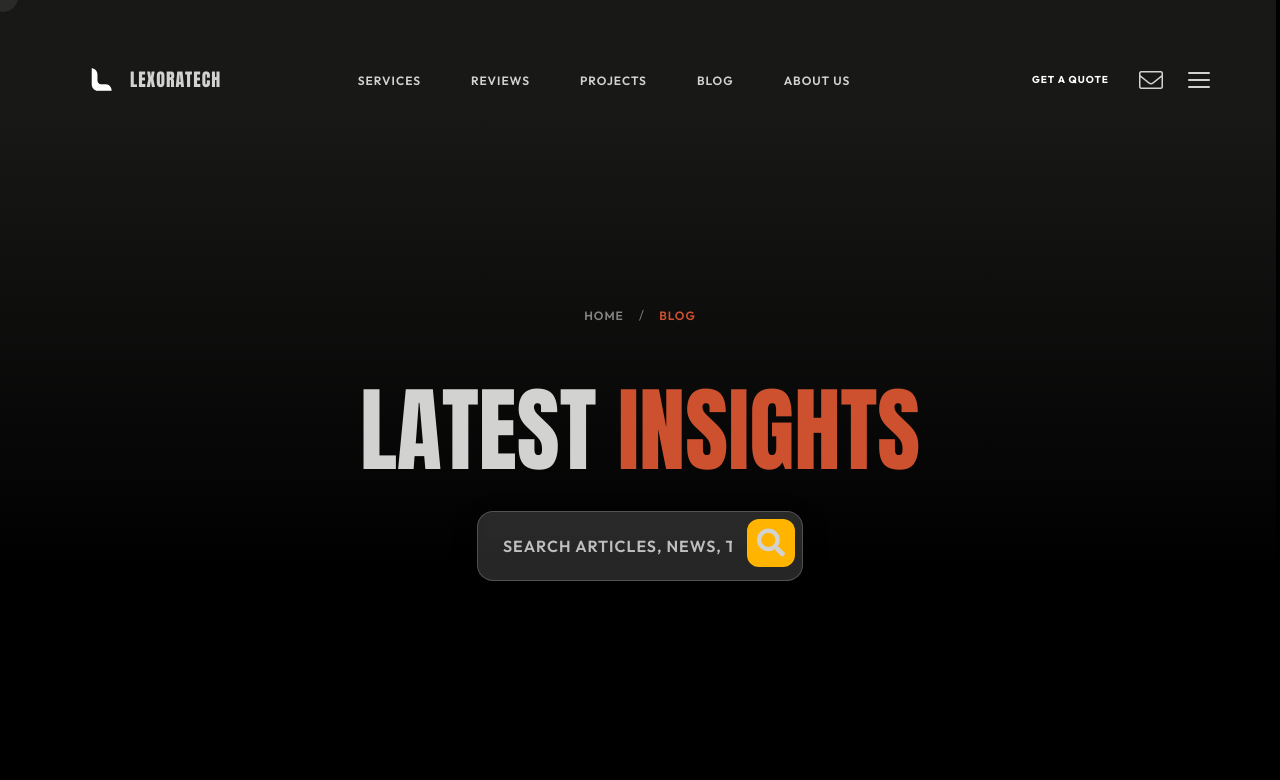
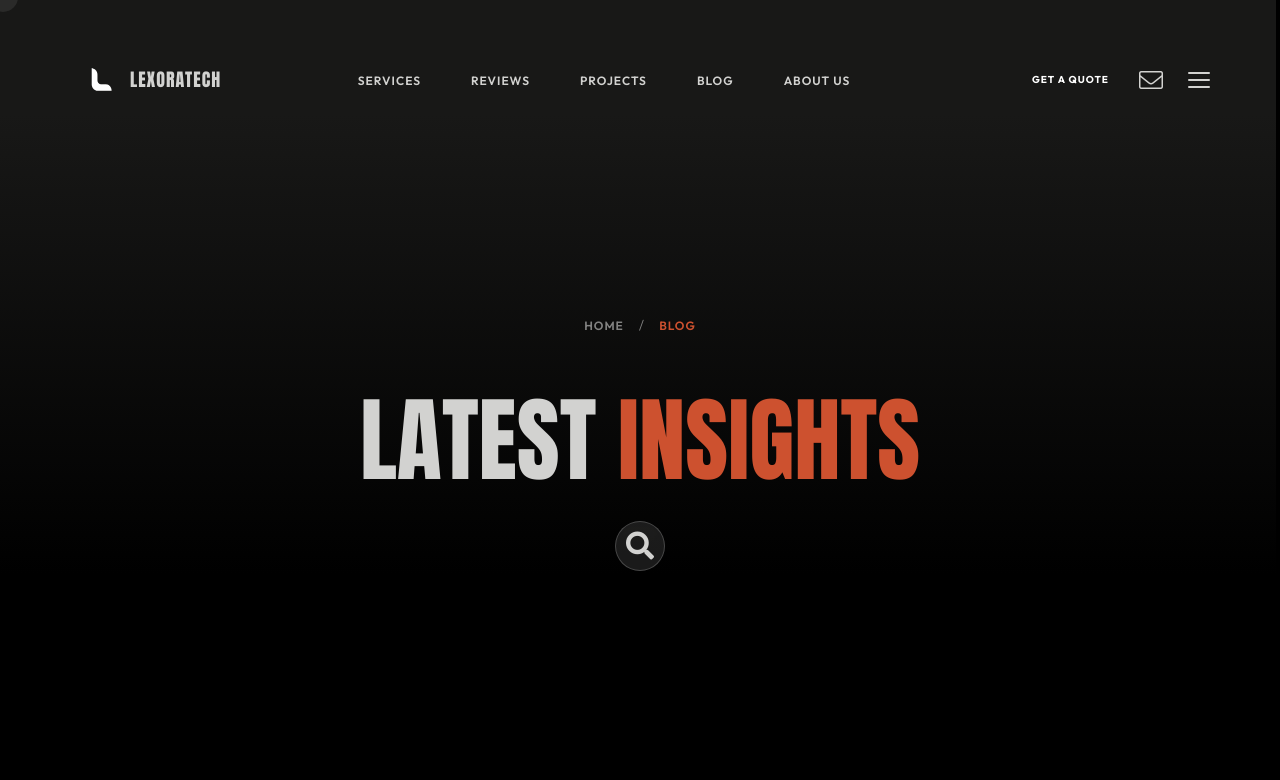
Before and after one commit to Lexora-Tech/LexoraNew-Web, a PHP site: page /blog.php in a window 1280 px wide. Shown: the top 780 px of the page. Run offline with PHP 8.4, Linux system fonts and the light colour scheme; data that the repository does not hold is empty.

Commit message:
update blog

```diff
--- a/blog.php
+++ b/blog.php
@@ -14,35 +14,32 @@ $offset = ($page - 1) * $limit;
 // --- 2. SEARCH LOGIC ---
 $search_term = "";
 $where_clause = "";
+$is_search_active = false; // Flag to control layout order
 
-if (isset($_GET['search']) && !empty($_GET['search'])) {
-    $search_term = mysqli_real_escape_string($conn, $_GET['search']);
+if (isset($_GET['search']) && trim($_GET['search']) !== '') {
+    $search_term = mysqli_real_escape_string($conn, trim($_GET['search']));
     $where_clause = "WHERE title LIKE '%$search_term%' OR heading LIKE '%$search_term%'";
+    $is_search_active = true;
 }
 
-// --- 3. FETCH TOTAL COUNT ---
+// --- 3. FETCH DATA ---
 $count_sql = "SELECT COUNT(*) as total FROM blogs $where_clause";
 $count_query = mysqli_query($conn, $count_sql);
 $count_data = mysqli_fetch_assoc($count_query);
 $total_records = $count_data['total'];
 $total_pages = ceil($total_records / $limit);
 
-// --- 4. FETCH LATEST BLOGS ---
 $latest_query = "SELECT * FROM blogs $where_clause ORDER BY created_at DESC LIMIT $offset, $limit";
 $result_latest = mysqli_query($conn, $latest_query);
 
-// --- 5. FETCH POPULAR BLOGS (Trending) ---
 $popular_query = "SELECT * FROM blogs ORDER BY views DESC LIMIT 10";
 $result_popular = mysqli_query($conn, $popular_query);
 
-// --- HELPER: ESTIMATE READ TIME ---
 function estimateReadTime($text) {
     $word_count = str_word_count(strip_tags($text));
-    $minutes = floor($word_count / 200);
-    return max(1, $minutes) . ' min read';
+    return max(1, floor($word_count / 200)) . ' min read';
 }
 
-// --- HELPER: PAGINATION URL ---
 function pageUrl($pageNum, $search) {
     $url = "?page=" . $pageNum;
     if (!empty($search)) { $url .= "&search=" . urlencode($search); }
@@ -66,17 +63,61 @@ function pageUrl($pageNum, $search) {
     <link rel="shortcut icon" type="image/x-icon" href="img/logo/logo.png" />
 
     <style>
-        /* --- GLASSMORPHIC SEARCH BAR --- */
+        /* --- 1. SEARCH TRIGGER BUTTON --- */
+        .search-trigger-wrapper {
+            margin-top: 35px;
+            display: flex;
+        }
+
+        .glass-trigger-btn {
+            width: 50px;
+            height: 50px;
+            border-radius: 50%;
+            background: rgba(255, 255, 255, 0.1);
+            backdrop-filter: blur(10px);
+            border: 1px solid rgba(255, 255, 255, 0.2);
+            color: #fff;
+            display: flex;
+            align-items: center;
+            justify-content: center;
+            cursor: pointer;
+            transition: all 0.3s cubic-bezier(0.25, 0.8, 0.25, 1);
+            font-size: 18px;
+        }
+
+        .glass-trigger-btn:hover {
+            background: #ffb400;
+            color: #000;
+            transform: scale(1.1);
+            box-shadow: 0 0 20px rgba(255, 180, 0, 0.4);
+            border-color: #ffb400;
+        }
+
+        /* --- 2. GLASSMORPHIC SEARCH BAR --- */
         .hero-search-container {
             margin-top: 35px;
             position: relative;
             max-width: 550px;
+            display: none;
+            opacity: 0;
+            transform: translateY(10px);
+            transition: opacity 0.4s ease, transform 0.4s ease;
+        }
+
+        .hero-search-container.active {
+            display: block;
+            animation: fadeInSlide 0.4s forwards;
+        }
+
+        @keyframes fadeInSlide {
+            from { opacity: 0; transform: translateY(10px); }
+            to { opacity: 1; transform: translateY(0); }
         }
 
         .glass-search-input {
             width: 100%;
             padding: 20px 25px;
-            padding-right: 70px;
+            padding-right: 100px;
             background: rgba(255, 255, 255, 0.15);
             backdrop-filter: blur(12px);
             -webkit-backdrop-filter: blur(12px);
@@ -111,15 +152,45 @@ function pageUrl($pageNum, $search) {
             cursor: pointer;
             transition: 0.3s;
             display: flex; align-items: center; justify-content: center;
+            z-index: 2;
         }
         .glass-search-btn:hover { transform: scale(1.05); background: #ffcc00; }
 
-        /* --- DARK MODE CARD DESIGN --- */
+        .glass-close-btn {
+            position: absolute;
+            right: 65px;
+            top: 50%;
+            transform: translateY(-50%);
+            color: rgba(255,255,255,0.6);
+            cursor: pointer;
+            font-size: 16px;
+            z-index: 2;
+            transition: color 0.3s;
+            background: none;
+            border: none;
+            padding: 10px;
+        }
+        .glass-close-btn:hover { color: #fff; transform: translateY(-50%); }
+        .glass-search-input:focus ~ .glass-close-btn { color: #555; }
+
+        /* --- 3. LAYOUT REORDERING STYLES --- */
+        .sections-wrapper {
+            display: flex;
+            flex-direction: column;
+        }
+
+        #trending-section { order: 1; transition: opacity 0.3s ease; }
+        #grid-section { order: 2; transition: opacity 0.3s ease; }
+
+        .sections-wrapper.results-first #trending-section { order: 2; }
+        .sections-wrapper.results-first #grid-section { order: 1; }
+
+        /* --- CARD DESIGN --- */
         .mil-blog-grid-section {
             background-color: #000000;
             padding-top: 100px;
             padding-bottom: 50px;
-            min-height: 400px; /* Reduced min-height to prevent gaps */
+            min-height: 400px;
         }
 
         .lexora-card {
@@ -242,17 +316,31 @@ function pageUrl($pageNum, $search) {
                                 </ul>
                                 <h1 class="mil-display2 mil-rubber">Latest <span class="mil-a2">Insights</span></h1>
 
-                                <div class="hero-search-container">
+                                <div class="search-trigger-wrapper" id="searchTriggerWrapper">
+                                    <div class="glass-trigger-btn" id="searchTriggerBtn">
+                                        <i class="fas fa-search"></i>
+                                    </div>
+                                </div>
+
+                                <div class="hero-search-container" id="searchContainer">
                                     <form id="searchForm" action="" method="GET" style="position: relative;">
                                         <input type="text" id="searchInput" class="glass-search-input" name="search" placeholder="Search articles, news, tutorials..." value="<?php echo htmlspecialchars($search_term); ?>" autocomplete="off">
+
+                                        <button type="button" class="glass-close-btn" id="closeSearchBtn">
+                                            <i class="fas fa-times"></i>
+                                        </button>
+
                                         <button type="submit" class="glass-search-btn"><i class="fas fa-search"></i></button>
                                     </form>
                                 </div>
+
                             </div>
                         </div>
                     </div>
 
-                    <div class="mil-p-0-160" style="background: #000; padding-top: 100px;">
+                    <div class="sections-wrapper <?php echo $is_search_active ? 'results-first' : ''; ?>" id="sectionsWrapper">
+
+                        <div class="mil-p-0-160" id="trending-section" style="background: #000; padding-top: 100px;">
                             <div class="container">
                                 <div class="row mil-aie mil-mb30">
                                     <div class="col-md-6">
@@ -404,16 +494,57 @@ function pageUrl($pageNum, $search) {
         const searchInput = document.getElementById('searchInput');
         const searchForm = document.getElementById('searchForm');
 
+        const triggerBtn = document.getElementById('searchTriggerBtn');
+        const triggerWrapper = document.getElementById('searchTriggerWrapper');
+        const searchContainer = document.getElementById('searchContainer');
+        const closeSearchBtn = document.getElementById('closeSearchBtn');
+
         const gridContainer = document.getElementById('blogGridContainer');
         const heading = document.getElementById('resultsHeading');
         const paginationContainer = document.getElementById('paginationContainer');
         const loader = document.getElementById('searchLoader');
+        const sectionsWrapper = document.getElementById('sectionsWrapper'); // New Wrapper
 
         let timeout = null;
+
+        if(triggerBtn && searchContainer) {
+            triggerBtn.addEventListener('click', function() {
+                triggerWrapper.style.display = 'none';
+                searchContainer.classList.add('active');
+                setTimeout(() => searchInput.focus(), 100);
+            });
+        }
+
+        if(closeSearchBtn) {
+            closeSearchBtn.addEventListener('click', function() {
+                searchContainer.classList.remove('active');
+
+                if (searchInput.value.trim() !== '') {
+                    searchInput.value = '';
+                    performSearch(''); // Reset to Recent Blogs
+                }
+
+                setTimeout(() => {
+                    triggerWrapper.style.display = 'flex';
+                }, 300);
+            });
+        }
+
+        const urlParams = new URLSearchParams(window.location.search);
+        if(urlParams.has('search') && urlParams.get('search').trim() !== '') {
+            triggerWrapper.style.display = 'none';
+            searchContainer.classList.add('active');
+        }
 
         const performSearch = (query) => {
             loader.style.display = 'block';
             gridContainer.style.opacity = '0.3';
+
+            if (query.trim() !== '') {
+                sectionsWrapper.classList.add('results-first');
+            } else {
+                sectionsWrapper.classList.remove('results-first');
+            }
 
             const timestamp = new Date().getTime();
             const fetchUrl = `?search=${encodeURIComponent(query)}&t=${timestamp}`;
@@ -454,7 +581,7 @@ function pageUrl($pageNum, $search) {
                 });
         };
 
-        searchInput.addEventListener('keyup', function() {
+        searchInput.addEventListener('input', function() {
             clearTimeout(timeout);
             const query = this.value;
             timeout = setTimeout(() => {
```
Also changed, not shown: other parts of blog.php (+16 -15 lines). Lines whose indentation alone changed are shown as unchanged.
